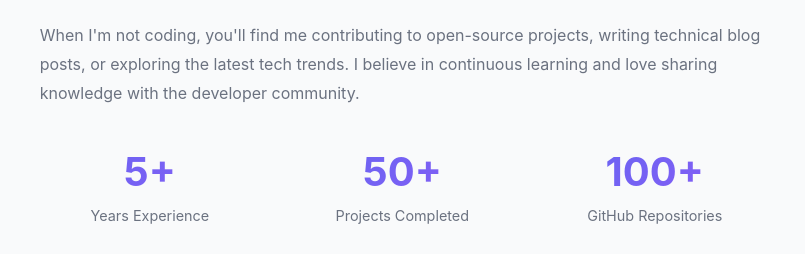
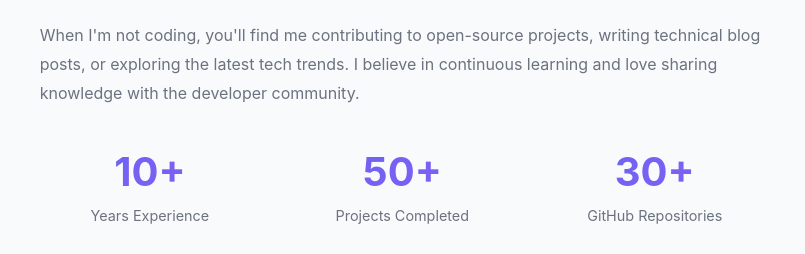
Before and after one commit to mookwoo/interactive-resume, a plain HTML site: page index.html in a window 1280 px wide. Shown: the part 1141-1395 px from the top of the page, 443-1248 px from the left. Drawn offline with Linux system fonts and the light colour scheme.

Commit message:
Update statistics in index.html

```diff
--- a/index.html
+++ b/index.html
@@ -83,7 +83,7 @@
                     </p>
                     <div class="about-stats">
                         <div class="stat-item">
-                            <h3 class="stat-number">5+</h3>
+                            <h3 class="stat-number">10+</h3>
                             <p class="stat-label">Years Experience</p>
                         </div>
                         <div class="stat-item">
@@ -91,7 +91,7 @@
                             <p class="stat-label">Projects Completed</p>
                         </div>
                         <div class="stat-item">
-                            <h3 class="stat-number">100+</h3>
+                            <h3 class="stat-number">30+</h3>
                             <p class="stat-label">GitHub Repositories</p>
                         </div>
                     </div>
```
